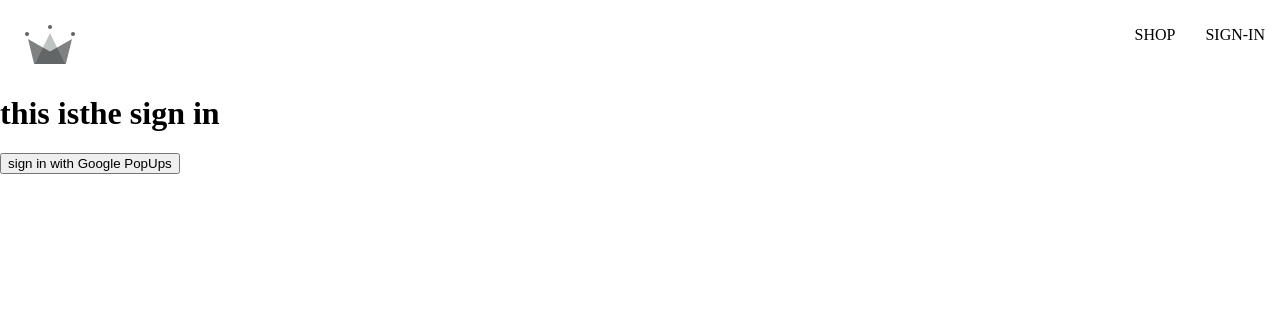
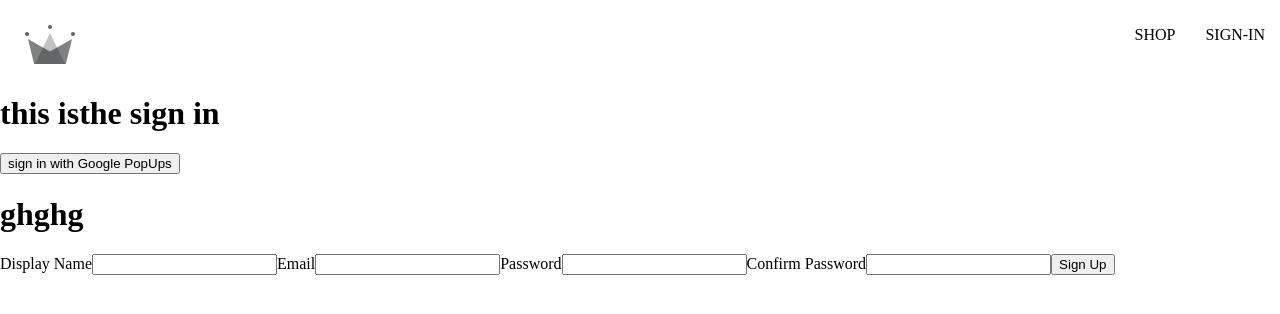
Before and after one commit to sloomabh/E-commerse-Web-Shop, a React (Create React App) app in the folder salim-clothing/: page /sign-in in a window 1280 px wide. Shown: the top 314 px of the page. Built offline with nearby package versions, Linux system fonts and the light colour scheme.

Commit message:
signup 1

```diff
--- /dev/null
+++ b/salim-clothing/src/components/sign-up-form/sign-up-form.component.jsx
@@ -0,0 +1,64 @@
+import { useState } from "react";
+
+const defaultFormFields = {
+  displayName: "",
+  email: "",
+  password: "",
+  confirmpassword: "",
+};
+
+const SignUpForm = () => {
+  const [formFields, setFormFields] = useState(defaultFormFields);
+
+  //we destruct them incase we need them
+  const { displayName, email, password, confirmpassword } = formFields;
+  const handleChange = (event) => {
+    const { name, value } = event;
+  };
+
+  return (
+    <div>
+      <h1>ghghg</h1>
+      <form onSubmit={() => {}}>
+        <label>Display Name</label>
+        <input
+          type="text"
+          required
+          onChange={handleChange}
+          name="displayName"
+          value={displayName}
+        />
+
+        <label>Email</label>
+        <input
+          type="email"
+          required
+          onChange={handleChange}
+          name="email"
+          value={email}
+        />
+
+        <label>Password</label>
+        <input
+          type="password"
+          required
+          onChange={handleChange}
+          name="password"
+          value={password}
+        />
+
+        <label>Confirm Password</label>
+        <input
+          type="password"
+          required
+          onChange={handleChange}
+          name="confirmpassword"
+          value={confirmpassword}
+        />
+
+        <button type="submit">Sign Up</button>
+      </form>
+    </div>
+  );
+};
+export default SignUpForm;
--- a/salim-clothing/src/routes/sign-in/sign-in.component.jsx
+++ b/salim-clothing/src/routes/sign-in/sign-in.component.jsx
@@ -1,19 +1,34 @@
+import React from "react";
+
 import {
   signInWithGooglePopup,
   createUserDocumentFromAuth,
 } from "../../utils/firebase/firebase.utils";
-import React from "react";
+import { async } from "@firebase/util";
+import SignUpForm from "../../components/sign-up-form/sign-up-form.component";
 
 const SignIn = () => {
+  /* useEffect(() => {
+    (async () => {
+      const response = await getRedirectResult(auth);
+      if (response) {
+        const userDocRef = await createUserDocumentFromAuth(response.user);
+      }
+    })();
+  }, []); -//we want to run this when applicationmounts when the sign in component monts for the first time //when we pas  an empty array -->run this function once when this component mounts for the first time
+*/
+  // when makecall to database it is an asynchronous operation
   const logGoogleUser = async () => {
     // Destructering  {user}=response
     const { user } = await signInWithGooglePopup();
-    createUserDocumentFromAuth(user);
+    const userDocRef = await createUserDocumentFromAuth(user);
   };
+
   return (
     <div>
       <h1> this isthe sign in </h1>
       <button onClick={logGoogleUser}>sign in with Google PopUps</button>
+      <SignUpForm />
     </div>
   );
 };
--- a/salim-clothing/src/utils/firebase/firebase.utils.jsx
+++ b/salim-clothing/src/utils/firebase/firebase.utils.jsx
@@ -20,13 +20,16 @@ const firebaseConfig = {
 // Initialize Firebase
 const firebaseApp = initializeApp(firebaseConfig);
 
-const provider = new GoogleAuthProvider();
-provider.setCustomParameters({
+const googleprovider = new GoogleAuthProvider();
+googleprovider.setCustomParameters({
   prompt: "select_account",
 });
 export const auth = getAuth();
-export const signInWithGooglePopup = () => signInWithPopup(auth, provider);
+export const signInWithGooglePopup = () =>
+  signInWithPopup(auth, googleprovider);
 
+export const signInWithGoogleRedirect = () =>
+  signInWithRedirect(auth, googleprovider);
 export const db = getFirestore();
 
 export const createUserDocumentFromAuth = async (userAuth) => {
@@ -36,4 +39,27 @@ export const createUserDocumentFromAuth = async (userAuth) => {
   const userSnapshot = await getDoc(userDocRef);
   console.log(userSnapshot);
   console.log(userSnapshot.exists());
+
+  if (!userSnapshot.exists()) {
+    //if the snapshot does not exist we set it to data base
+    const { displayName, email } = userAuth;
+    const createdAt = new Date();
+
+    try {
+      await setDoc(userDocRef, {
+        displayName,
+        email,
+        createdAt,
+      });
+    } catch (error) {
+      console.log("error creating the user", error.message);
+    }
+  }
+
+  return userDocRef;
 };
+//if user data does not exist
+//create  /set the document with the data from userAuth in my collection
+
+//if user data exists
+// return userDocRef
```
